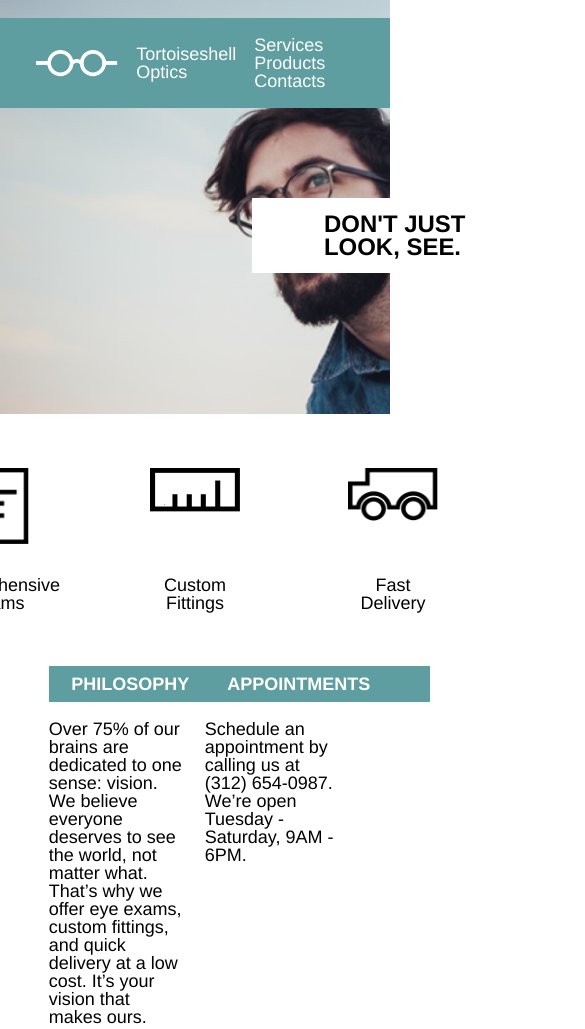
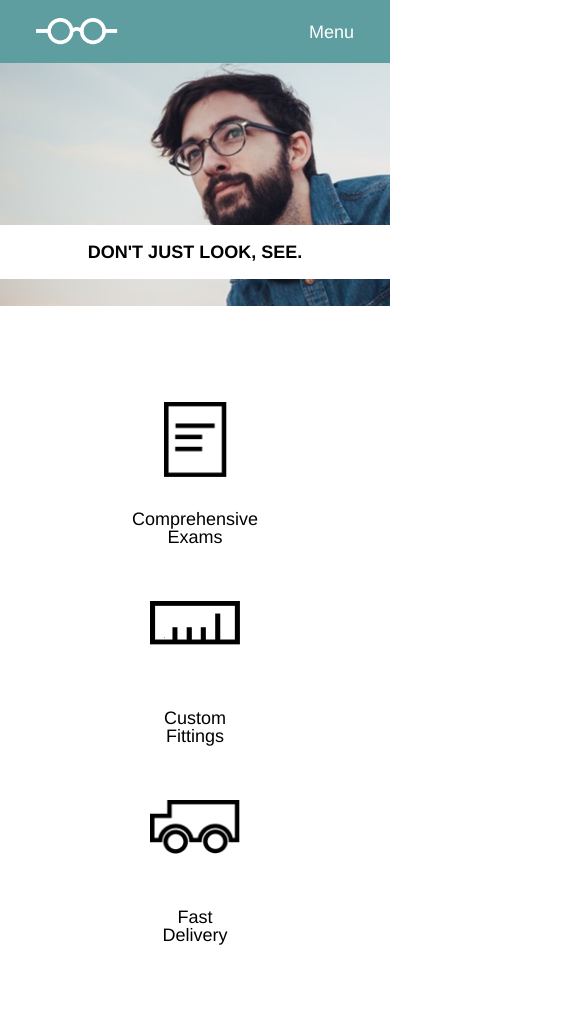
Before and after one commit to chrishardy80/Tortoise, a plain HTML site: page index.html in a window 390 px wide. Shown: the top 1029 px of the page, 585 px wide, since content can reach past the window. Drawn offline with Linux system fonts and the light colour scheme.

Commit message:
Add phone css.

```diff
--- a/index.html
+++ b/index.html
@@ -24,9 +24,10 @@
             </div>
 
             <nav>
-              <span>Services</span>
-              <span>Products</span>
-              <span>Contacts</span>
+              <span class="big">Services</span>
+              <span class="big">Products</span>
+              <span class="big">Contacts</span>
+              <span class="small">Menu</span>
             </nav>
           </div>
         </div>
--- a/resources/css/style.css
+++ b/resources/css/style.css
@@ -54,6 +54,10 @@ header .navigation {
 
 nav span {
   padding: 0 1rem;
+}
+
+nav .small {
+  display: none;
 }
 
 header .sitecontainer.tb {
@@ -127,13 +131,15 @@ footer {
   display: flex;
   justify-content: center;
   margin-top: 5rem;
+  background-color: azure;
+  padding: 4rem;
 }
 
 footer .sitecontainer {
   justify-content: left;
   background-color: azure;
   align-items: center;
-  padding: 4rem;
+
 }
 
 #copy img {
@@ -173,4 +179,95 @@ footer .sitecontainer {
   footer {
     width: 100%;
   }
+
+  header .imagecontainer {
+    padding-top: 0;
+  }
+
+  footer .sitecontainer {
+    padding: 0;
+    width: 100%;
+  }
 }
+
+@media only screen and (max-width: 470px) {
+
+  header .imagecontainer {
+    height: 17rem;
+  }
+
+  header .textbox {
+    width: 100%;
+    position: static;
+    padding: 1rem 0;
+    justify-content: center;
+  }
+
+  header .textbox span {
+    font-size: 1rem;
+  }
+
+  header .sitecontainer.tb {
+    margin-top: 9rem;
+  }
+
+  #icons .sitecontainer {
+    flex-direction: column;
+    align-items: center;
+  }
+
+  .icon {
+    margin: 1.54rem 0;
+  }
+
+  .logo span {
+    display: none;
+  }
+
+  #icons {
+    margin: 3.77rem 0;
+  }
+
+  #info .sitecontainer {
+    flex-direction: column;
+  }
+
+  .infobox {
+    width: 100%;
+    padding: 0;
+  }
+
+  .infobox .infohead {
+    width: 100%;
+    display: flex;
+    justify-content: center;
+    align-content: center;
+  }
+
+  header .textbox {
+    margin-right: 0;
+  }
+
+  nav .big {
+    display: none;
+  }
+
+  nav .small {
+    display: flex;
+  }
+
+  #copy span {
+    display: none;
+  }
+
+  footer {
+    padding: 4rem 0;
+    margin-top: 0;
+  }
+
+  .infotext {
+    margin-bottom: 4rem;
+    font-size: 0.77rem;
+  }
+
+}
```
